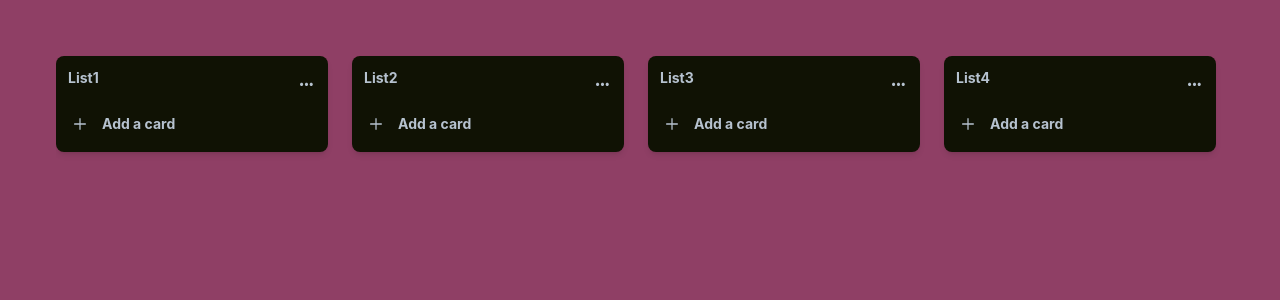
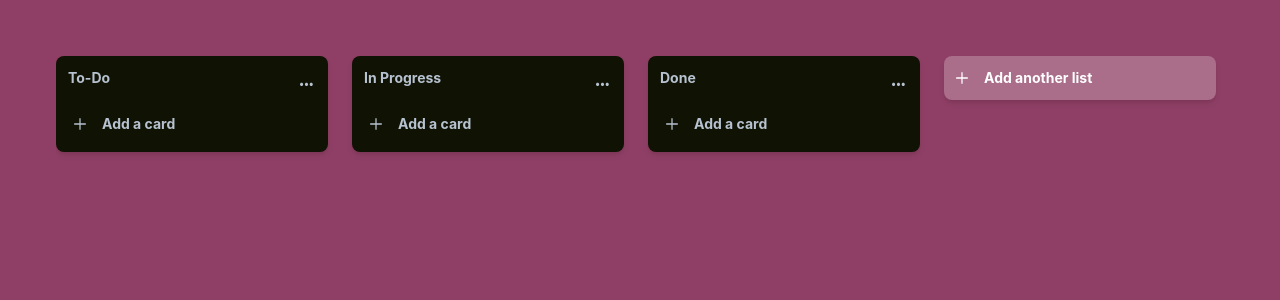
Before and after one commit to loyal812/Kanban-Board, a React (Create React App) app in the folder frontend/: page / in a window 1280 px wide. Shown: the top 300 px of the page. Built offline with nearby package versions, Linux system fonts and the light colour scheme.

Commit message:
fix: reducer test error

```diff
--- a/frontend/src/Tasks/Container.js
+++ b/frontend/src/Tasks/Container.js
@@ -2,14 +2,12 @@ import React, { useEffect, useState } from "react";
 import { Store } from "../Store";
 
 import Stage from "./views/Stage";
-import SearchForm from "./views/SearchForm";
 import stages from "./stages";
 import {
   UPDATE_TASKS,
   REMOVE_TASK,
   NEW_TASK_ITEM,
   UPDATE_TASK_ITEM,
-  UPDATE_SEARCH_TERM,
   ADD_STAGE,
   REMOVE_STAGE,
 } from "./actions";
@@ -78,13 +76,6 @@ function Tasks() {
     });
   };
 
-  const updateSearchTerm = payload => {
-    return dispatch({
-      type: UPDATE_SEARCH_TERM,
-      payload
-    });
-  };
-
   const updateSortList = (index, value) => {
     let tmp_list = [...sortList]
     tmp_list[index] = value
@@ -102,18 +93,6 @@ function Tasks() {
   }
 
   const getStageData = (key, sort) => {
-    console.log(state)
-    // if (state.tasks.searchTerm === "") {
-    //   return state.tasks[key];
-    // }
-    // return state.tasks[key].filter(t => {
-    //   const filter = state.tasks.searchTerm.toUpperCase();
-    //   if (t.text && t.text.toUpperCase().indexOf(filter) > -1) {
-    //     return true;
-    //   }
-    //   return false;
-    // });
-
     switch(sort){
       case "newest":
         return state.tasks[key] && state.tasks[key].length > 0 && state.tasks[key].sort((a, b) => new Date(a.created) - new Date(b.created));
@@ -150,11 +129,6 @@ function Tasks() {
 
   return (
     <div className="px-4">
-      {/* <SearchForm
-        updateSearchTerm={updateSearchTerm}
-        searchTerm={state.tasks.searchTerm}
-      /> */}
-
       <div className="py-4 w-full relative overflow-x-auto overflow-y-hidden h-[calc(100vh-80px)]">
         <div className="inline-flex gap-6">
           <DragDropContext onDragEnd={onDragEnd}>
--- a/frontend/src/Tasks/actions.js
+++ b/frontend/src/Tasks/actions.js
@@ -2,6 +2,5 @@ export const NEW_TASK_ITEM = "MK_NEW_TASK_ITEM";
 export const UPDATE_TASK_ITEM = "MK_UPDATE_TASK_ITEM";
 export const UPDATE_TASKS = "MK_UPDATE_TASKS";
 export const REMOVE_TASK = "MK_REMOVE_TASK";
-export const UPDATE_SEARCH_TERM = "MK_UPDATE_SEARCH_TERM";
 export const ADD_STAGE = "ADD_STAGE";
 export const REMOVE_STAGE = "REMOVE_STAGE";
--- a/frontend/src/Tasks/reducer.js
+++ b/frontend/src/Tasks/reducer.js
@@ -3,7 +3,6 @@ import {
   UPDATE_TASK_ITEM,
   UPDATE_TASKS,
   REMOVE_TASK,
-  UPDATE_SEARCH_TERM,
   ADD_STAGE,
   REMOVE_STAGE
 } from "./actions";
@@ -34,13 +33,6 @@ export default function reducer(state = initialState, action) {
       return{
         ...state
       }
-    }
-
-    case UPDATE_SEARCH_TERM: {
-      return {
-        ...state,
-        searchTerm: action.payload
-      };
     }
 
     case NEW_TASK_ITEM: {
--- a/frontend/src/Tasks/stages.js
+++ b/frontend/src/Tasks/stages.js
@@ -1,32 +1,17 @@
 const stages = [
   {
-    key: "list1",
-    title: "List1",
-    sort: "alpha"
-  },
-  {
-    key: "list2",
-    title: "List2",
+    key: "todo",
+    title: "To-Do",
     sort: "newest"
   },
   {
-    key: "list3",
-    title: "List3",
+    key: "progress",
+    title: "In Progress",
     sort: "newest"
   },
   {
-    key: "list4",
-    title: "List4",
-    sort: "newest"
-  },
-  {
-    key: "list5",
-    title: "List5",
-    sort: "newest"
-  },
-  {
-    key: "list6",
-    title: "List6",
+    key: "done",
+    title: "Done",
     sort: "newest"
   }
 ];
```
